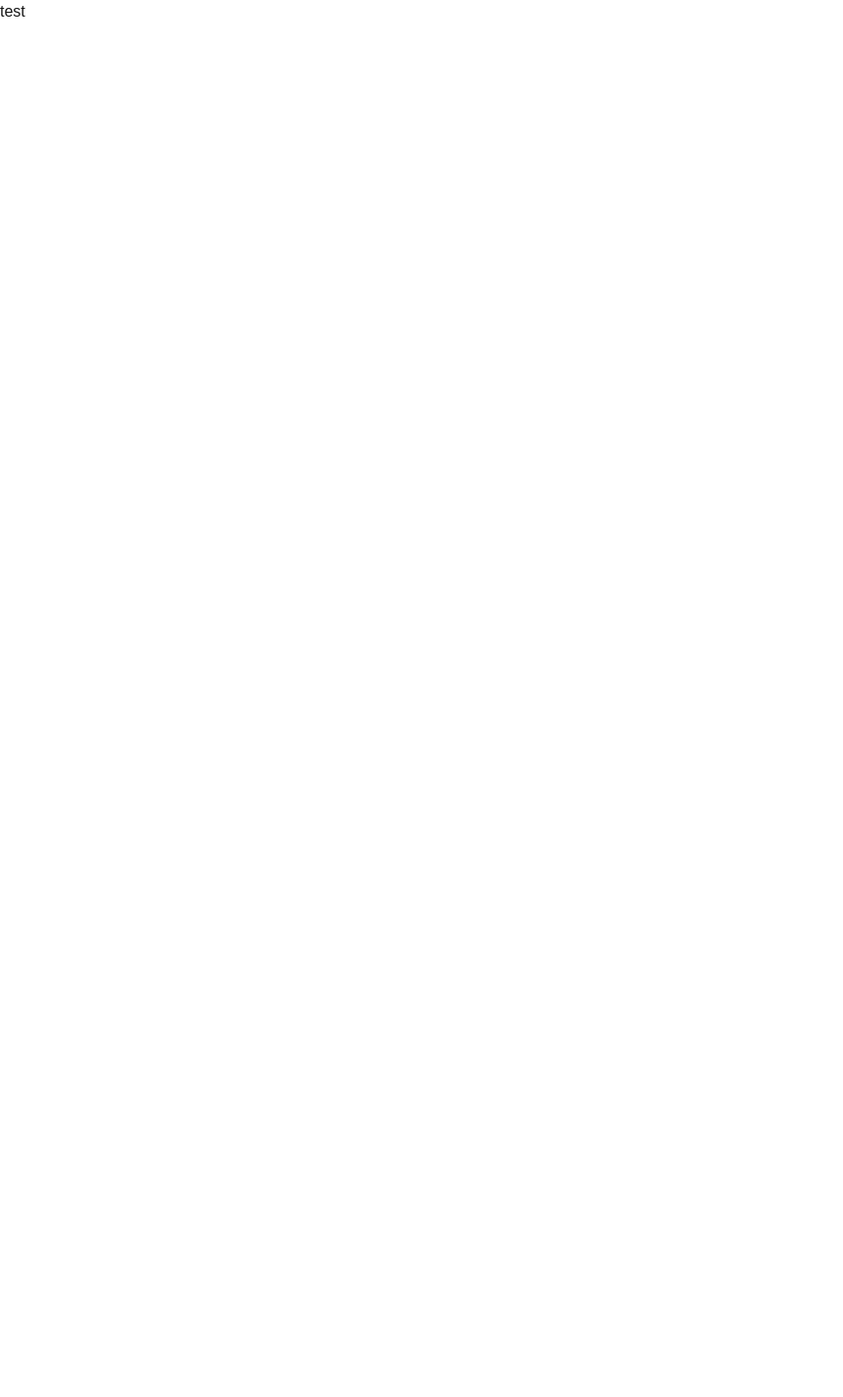
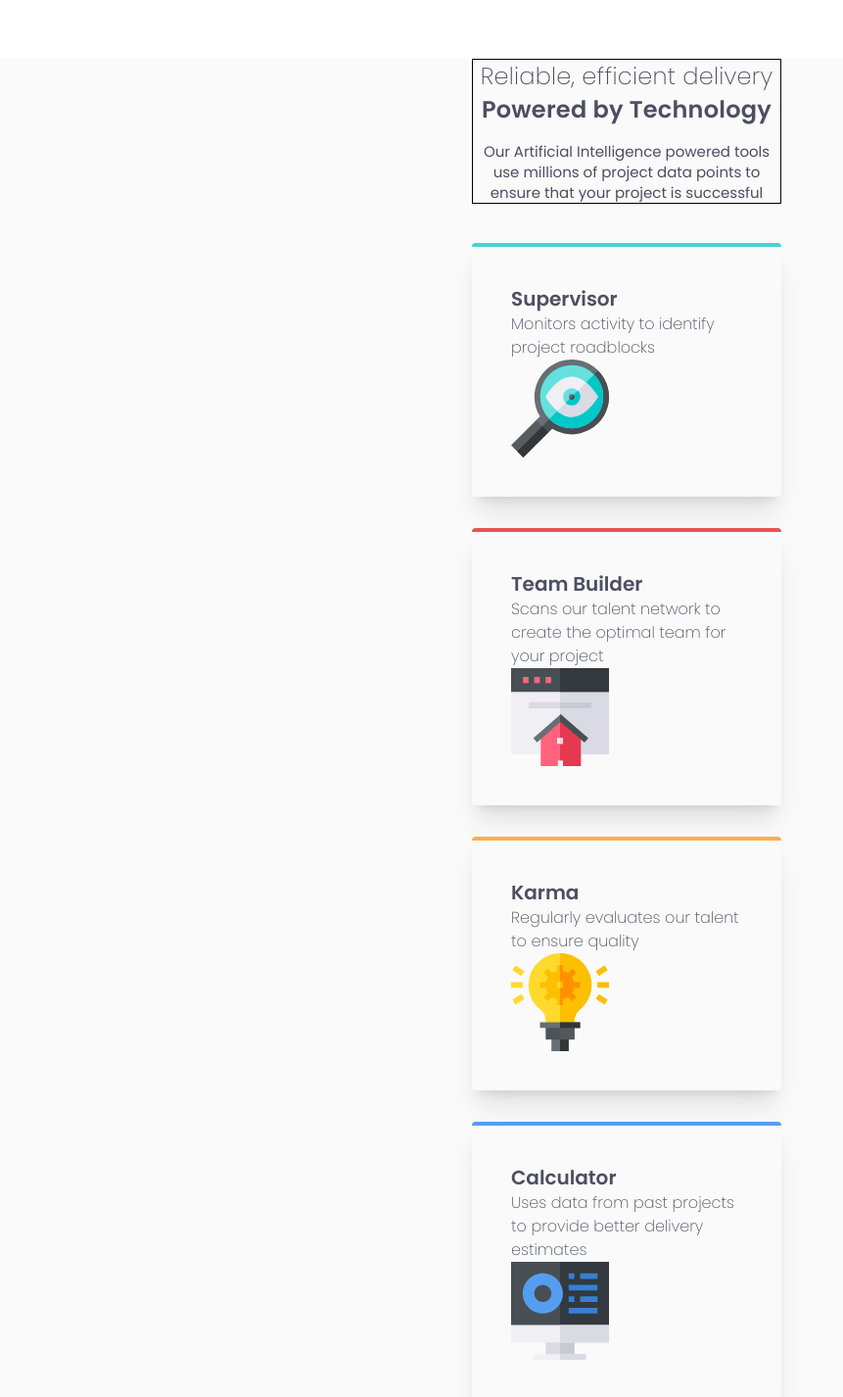
Before and after one commit to BlonoBuccellati/fm-four-card-feature-section, a Next.js app: page / in a window 1280 px wide. Shown: the whole page at 98% size, without its empty margins (0-861 px from the left). Before the commit the page ends 800 px from the top, so only its background shows below. Built offline with nearby package versions, Linux system fonts and the light colour scheme.

Commit message:
feat:four card feature section(途中)

```diff
--- a/src/app/globals.css
+++ b/src/app/globals.css
@@ -26,7 +26,7 @@
 }
 
 @utility text-preset-1 {
-  font-size: 36px;
+  font-size: 24px;
   line-height: 140%;
   letter-spacing: 0.25px;
 }
--- a/src/app/page.tsx
+++ b/src/app/page.tsx
@@ -1,3 +1,56 @@
+import Card from "@/components/card";
+import IconCalculator from "@/assets/images/icon-calculator.svg";
+import IconKarma from "@/assets/images/icon-karma.svg";
+import IconSupervisor from "@/assets/images/icon-supervisor.svg";
+import IconTeamBuilder from "@/assets/images/icon-team-builder.svg";
+
 export default function Home() {
-  return <div className="lg:text-2xl">test</div>;
+  return (
+    <div className="font-poppins text-neutral-gray-500 bg-[#FAFAFA] font-thin">
+      <div className="m-auto mt-15 flex w-[90%] max-w-[316px] flex-col gap-10">
+        {/* ヒーローセクション？ */}
+        <section className="text-preset-1 flex flex-col gap-4 border border-black text-center">
+          <h1 className="">
+            Reliable, efficient delivery
+            <br />
+            <span className="font-semibold">Powered by Technology</span>
+          </h1>
+          <p className="text-preset-4 font-normal">
+            Our Artificial Intelligence powered tools use millions of project
+            data points to ensure that your project is successful
+          </p>
+        </section>
+        <div className="grid gap-8">
+          {/* Card1 */}
+          <Card
+            title="Supervisor"
+            color="border-primary-cyan"
+            icon={IconSupervisor}
+          >
+            Monitors activity to identify project roadblocks
+          </Card>
+          {/* Card2 */}
+          <Card
+            title="Team Builder"
+            color="border-primary-red"
+            icon={IconTeamBuilder}
+          >
+            Scans our talent network to create the optimal team for your project
+          </Card>
+          {/* Card3 */}
+          <Card title="Karma" color="border-primary-orange" icon={IconKarma}>
+            Regularly evaluates our talent to ensure quality
+          </Card>
+          {/* Card4 */}
+          <Card
+            title="Calculator"
+            color="border-primary-blue"
+            icon={IconCalculator}
+          >
+            Uses data from past projects to provide better delivery estimates
+          </Card>
+        </div>
+      </div>
+    </div>
+  );
 }
--- /dev/null
+++ b/src/components/card.tsx
@@ -0,0 +1,25 @@
+import { PropsWithChildren } from "react";
+
+import Image from "next/image";
+import { StaticImport } from "next/dist/shared/lib/get-img-props";
+interface CardProps {
+  title: string;
+  color: string;
+  icon: string | StaticImport;
+}
+const Card = ({
+  title,
+  color,
+  icon,
+  children,
+}: PropsWithChildren<CardProps>) => {
+  return (
+    <section className={`rounded border-t-4 ${color} p-10 shadow-xl`}>
+      <h2 className="text-preset-3 font-semibold">{title}</h2>
+      <p>{children}</p>
+      <Image src={icon} alt="test" width={100} />
+    </section>
+  );
+};
+
+export default Card;
```
